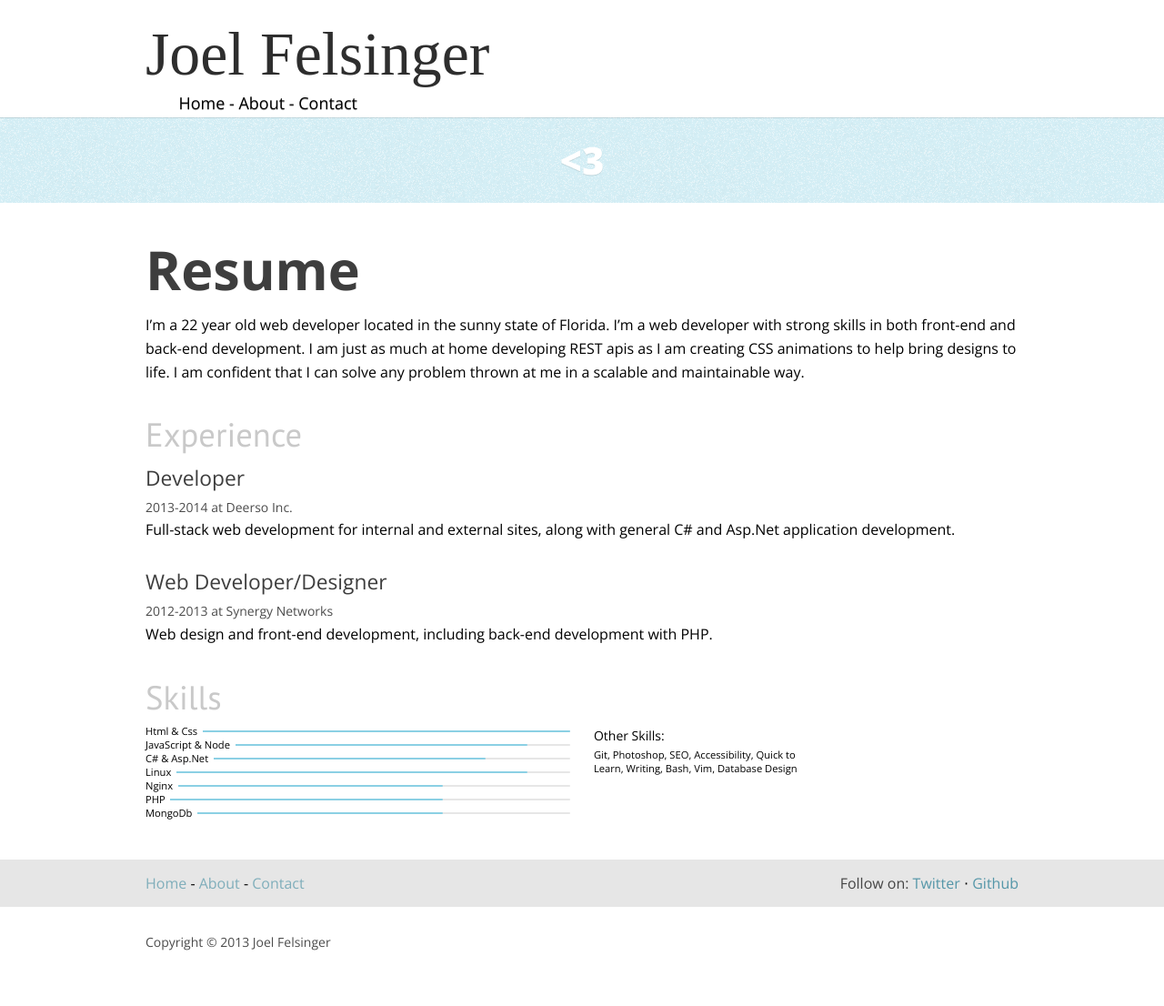
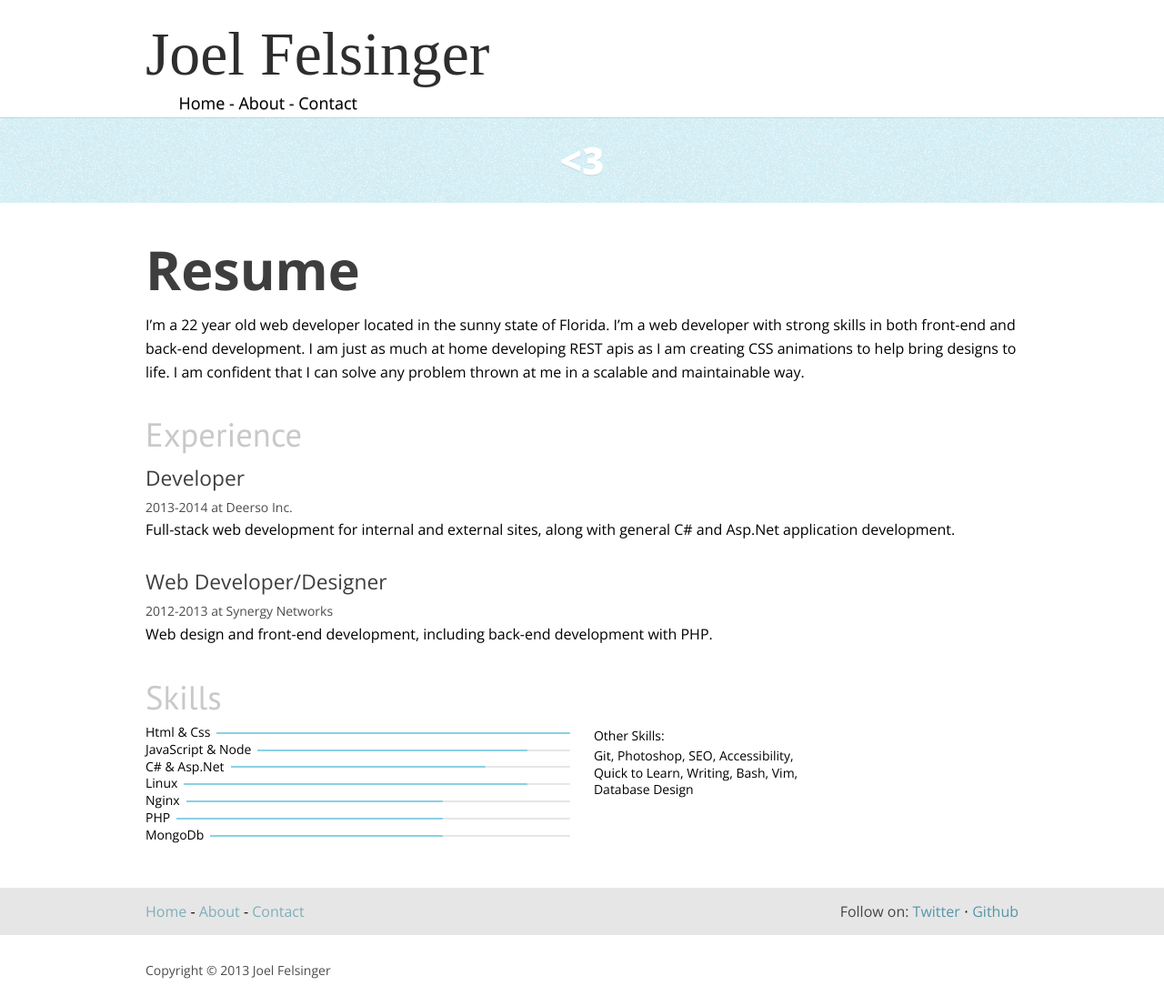
Before and after one commit to jfelsinger/joelfredrick.com, a Jekyll site: the page built from resume.markdown, in a window 1280 px wide. Shown: the whole page at 91% size. Built offline with Jekyll 4.4.1, drawn with Linux system fonts in a browser that asks for light colours; nearby versions of some CDN libraries; some web fonts are replaced; Markdown is read by kramdown in place of the engine named in the settings; before the commit the page ends 1075 px from its top, so only the background shows below that.

Commit message:
More skill-list improvements

```diff
--- a/assets/css/_sass/atoms/_skill-list.scss
+++ b/assets/css/_sass/atoms/_skill-list.scss
@@ -22,7 +22,7 @@
 /*---  Styles  ---*/
 
 %skill-list {
-    font-size: .7em;
+    font-size: .875em;
     line-height: 1.345;
 }
 
--- a/assets/css/mini.css
+++ b/assets/css/mini.css
@@ -1664,7 +1664,7 @@ small {
  */
 /*---  Styles  ---*/
 .skill-list {
-  font-size: .7em;
+  font-size: .875em;
   line-height: 1.345; }
 
 .skill-list__item {
--- a/resume.markdown
+++ b/resume.markdown
@@ -71,7 +71,7 @@ Web design and front-end development, including back-end development with PHP.
         </li>
     </ul><!--
 
- --><div class="grid__item  one-half  palm--one-whole">
+ --><div class="grid__item  one-half  portable--one-whole">
 
          <small>Other Skills:</small>
 
```
